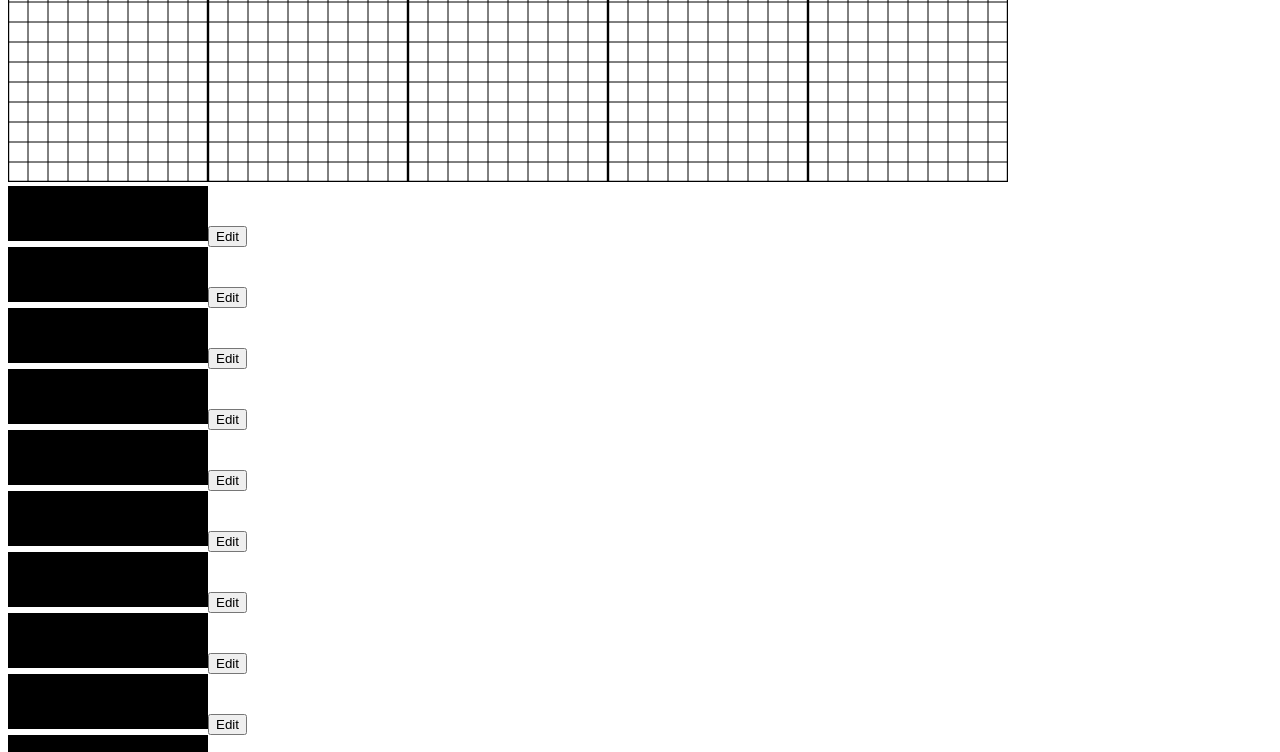
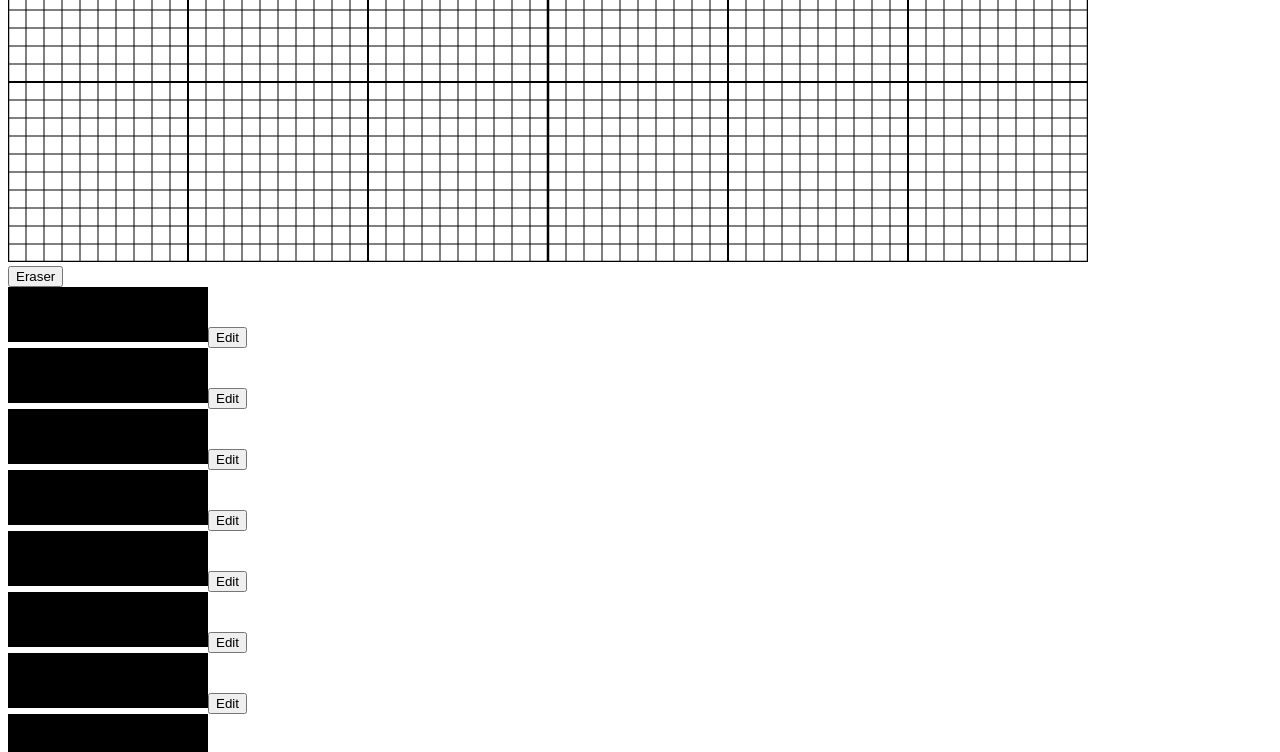
Before and after one commit to Michael115/Knittern, a Next.js app: page / in a window 1280 px wide. Shown: the part 865-1617 px from the top of the page. Built offline with nearby package versions, Linux system fonts and the light colour scheme.

Commit message:
saving is working maybe?

```diff
--- a/components/colorPicker.tsx
+++ b/components/colorPicker.tsx
@@ -1,9 +1,15 @@
 import React, { useCallback, useEffect, useRef, useState } from "react";
-import { ColorPickerParams, Point } from "../interfaces/interfaces";
+import {
+  ColorPickerParams,
+  ColorPickerPosition,
+  Point,
+} from "../interfaces/interfaces";
 
 export const ColorPicker: React.FC<ColorPickerParams> = ({
   width,
   height,
+  initialColorPosition,
+  initialColorRgb,
   onClick,
 }) => {
   const canvasRef = useRef<HTMLCanvasElement>(null);
@@ -13,11 +19,9 @@ export const ColorPicker: React.FC<ColorPickerParams> = ({
   const mouseDownRef = useRef(false);
   const mouseColorBarDownRef = useRef(false);
 
-  const colorbarColor = useRef<string>("rgba(255,0,0,1)");
-  const chosenColor = useRef<string>("rgba(0,0,0,1)");
+  const chosenColor = useRef<string>(initialColorRgb);
 
-  const chosenColorPosition = useRef<Point>({ x: 150, y: 50 });
-  const colorbarPosition = useRef<Point>({ x: 50, y: 0 });
+  const colorPosition = useRef<ColorPickerPosition>(initialColorPosition);
 
   const [open, setOpen] = useState<boolean>(false);
 
@@ -30,6 +34,8 @@ export const ColorPicker: React.FC<ColorPickerParams> = ({
     []
   );
 
+  const divRef = useRef(null);
+
   const adjustPointSpace = (canvas: HTMLCanvasElement, pt: Point): Point => {
     var rect = canvas!.getBoundingClientRect();
     return { x: pt.x - rect.left, y: pt.y - rect.top };
@@ -37,11 +43,9 @@ export const ColorPicker: React.FC<ColorPickerParams> = ({
 
   const drawChosenColor = () => {
     if (chosenColorCanvasRef.current) {
-      console.log(chosenColor.current);
-
       const ctx = chosenColorCanvasRef.current.getContext("2d");
 
-      ctx.fillStyle = chosenColor.current;
+      ctx.fillStyle = getCirclePositionColor();
       ctx.fillRect(0, 0, ctx.canvas.width, ctx.canvas.height);
     }
   };
@@ -52,7 +56,7 @@ export const ColorPicker: React.FC<ColorPickerParams> = ({
 
       let gradientColor = ctx.createLinearGradient(0, 0, ctx.canvas.width, 0);
       gradientColor.addColorStop(0, "rgba(255,255,255,1)");
-      gradientColor.addColorStop(1, colorbarColor.current);
+      gradientColor.addColorStop(1, getColorBar());
       ctx.fillStyle = gradientColor;
       ctx.fillRect(0, 0, ctx.canvas.width, ctx.canvas.height);
 
@@ -66,8 +70,8 @@ export const ColorPicker: React.FC<ColorPickerParams> = ({
       ctx.strokeStyle = "white";
       ctx.lineWidth = 1.5;
       ctx.arc(
-        chosenColorPosition.current.x,
-        chosenColorPosition.current.y,
+        colorPosition.current.color.x,
+        colorPosition.current.color.y,
         10,
         0,
         2 * Math.PI
@@ -95,53 +99,64 @@ export const ColorPicker: React.FC<ColorPickerParams> = ({
       ctx.fillRect(0, 0, ctx.canvas.width, ctx.canvas.height);
 
       ctx.beginPath();
-      ctx.lineWidth = 1.5;
       ctx.arc(
-        colorbarPosition.current.x,
+        colorPosition.current.bar.x,
         ctx.canvas.height / 2,
         10,
         0,
         2 * Math.PI
       );
-      ctx.lineWidth = 4;
+      ctx.lineWidth = 1.5;
       ctx.strokeStyle = "#000";
       ctx.stroke();
     }
   };
 
-  const setChosenColor = () => {
-    if (canvasRef.current) {
-      const ctx = canvasRef.current.getContext("2d");
+  const drawAll = () => {
+    drawColorBar();
+    draw();
+    drawChosenColor();
+  };
 
-      const pt = chosenColorPosition.current;
+  const getChosenColor = () => {
+    if (chosenColorCanvasRef.current) {
+      const ctx = chosenColorCanvasRef.current.getContext("2d");
+
+      const pt = { x: ctx.canvas.width / 2, y: ctx.canvas.height / 2 };
       const pixel = ctx.getImageData(pt.x, pt.y, 1, 1)["data"];
       const rgba = `rgba(${pixel[0]}, ${pixel[1]}, ${pixel[2]}, 1)`;
 
-      if (rgba !== "rgba(0, 0, 0, 1)") {
-        chosenColor.current = rgba;
-      }
-
-      draw();
-      drawChosenColor();
-      drawColorBar();
+      return rgba;
     }
   };
 
-  const setColorBar = () => {
+  const getCirclePositionColor = () => {
+    if (canvasRef.current) {
+      console.log("it gets here?");
+      const ctx = canvasRef.current.getContext("2d");
+
+      const pt = colorPosition.current.color;
+      const pixel = ctx.getImageData(pt.x, pt.y, 1, 1)["data"];
+      const rgba = `rgba(${pixel[0]}, ${pixel[1]}, ${pixel[2]}, 1)`;
+
+      return rgba;
+    }
+    console.log("it gets here? 2", chosenColor.current);
+
+    return chosenColor.current;
+  };
+
+  const getColorBar = () => {
     if (colorBarCanvasRef.current) {
+      console.log("Set color bar", colorPosition);
       const colorBarCtx = colorBarCanvasRef.current.getContext("2d");
 
-      const pt = colorbarPosition.current;
+      const pt = colorPosition.current.bar;
 
       const pixel = colorBarCtx.getImageData(pt.x, pt.y, 1, 1)["data"];
       const rgba = `rgba(${pixel[0]}, ${pixel[1]}, ${pixel[2]}, 1)`;
 
-      if (rgba !== "rgba(0, 0, 0, 1)") {
-        colorbarColor.current = rgba;
-      }
-
-      draw();
-      drawColorBar();
+      return rgba;
     }
   };
 
@@ -151,9 +166,9 @@ export const ColorPicker: React.FC<ColorPickerParams> = ({
       x: e.clientX,
       y: e.clientY,
     });
-    chosenColorPosition.current = pt;
+    colorPosition.current.color = pt;
 
-    setChosenColor();
+    drawAll();
   };
 
   const mouseMove = (e: React.MouseEvent) => {
@@ -162,9 +177,8 @@ export const ColorPicker: React.FC<ColorPickerParams> = ({
         x: e.clientX,
         y: e.clientY,
       });
-      chosenColorPosition.current = pt;
-
-      setChosenColor();
+      colorPosition.current.color = pt;
+      drawAll();
     }
   };
 
@@ -183,10 +197,9 @@ export const ColorPicker: React.FC<ColorPickerParams> = ({
       x: e.clientX,
       y: e.clientY,
     });
-    colorbarPosition.current = pt;
+    colorPosition.current.bar = pt;
 
-    setColorBar();
-    setChosenColor();
+    drawAll();
   };
 
   const mouseMoveColorBar = (e: React.MouseEvent) => {
@@ -195,39 +208,50 @@ export const ColorPicker: React.FC<ColorPickerParams> = ({
         x: e.clientX,
         y: e.clientY,
       });
-      colorbarPosition.current = pt;
+      colorPosition.current.bar = pt;
 
-      setColorBar();
-      setChosenColor();
+      drawAll();
+    }
+  };
+
+  const handleClickOutside = (event: any) => {
+    if (divRef.current && !divRef.current.contains(event.target)) {
+      document.removeEventListener("mousedown", handleClickOutside);
+      onClick(getChosenColor(), colorPosition.current);
+      setOpen(false);
+    }
+  };
+
+  const openPicker = (e: React.MouseEvent) => {
+    setOpen(!open);
+
+    if (!open) {
+      document.addEventListener("mousedown", handleClickOutside);
+    } else {
+      document.removeEventListener("mousedown", handleClickOutside);
+      onClick(getChosenColor(), colorPosition.current);
+      setOpen(false);
     }
   };
 
   useEffect(() => {
-    setColorBar();
-    setChosenColor();
-
-    draw();
-    drawColorBar();
-    drawChosenColor();
+    colorPosition.current = initialColorPosition;
+    chosenColor.current = initialColorRgb;
+    drawAll();
   });
 
   return (
-    <div className={"flex flex-col"}>
+    <div ref={divRef} className={"flex flex-col"}>
       <div className="flex flex-row ">
         <canvas
           className={`flex cursor-pointer`}
-          onClick={() => onClick(chosenColor.current)}
+          onClick={() => onClick(getChosenColor(), colorPosition.current)}
           ref={chosenColorCanvasRef}
           width={width}
           height={55}
         ></canvas>
         <button
-          onClick={() => {
-            setOpen(!open);
-            if (open) {
-              onClick(chosenColor.current);
-            }
-          }}
+          onClick={openPicker}
           className="bg-gray-500 hover:bg-gray-700 text-white text-sm font-bold py-1 px-2 rounded  w-14"
         >
           {!open ? "Edit" : "Close"}
--- a/components/navbar.tsx
+++ b/components/navbar.tsx
@@ -2,7 +2,7 @@ import Link from "next/link";
 
 export function NavBar() {
   return (
-    <div className="flex relative w-full h-16 print:hidden">
+    <div className="flex relative h-full print:hidden">
       <div
         style={{ fontFamily: "Rokkitt" }}
         className="flex px-4 p-1 absolute inset-x-0 top-0 bg-blue items-center justify-start text-gray-text text-4xl"
--- a/components/patternCanvas.tsx
+++ b/components/patternCanvas.tsx
@@ -1,6 +1,7 @@
-import React, { useEffect, useRef } from "react";
+import React, { useCallback, useEffect, useRef, useState } from "react";
 import {
   Canvas,
+  ChosenColor,
   Color,
   Pattern,
   Point,
@@ -8,6 +9,7 @@ import {
 } from "../interfaces/interfaces";
 import { ColorPicker } from "./colorPicker";
 
+const NODRAW = "n";
 const floor = (floor: number, nearest: number) => {
   return Math.floor(floor / nearest) * nearest;
 };
@@ -19,22 +21,39 @@ const freshStitches = (
   colSize: number
 ) =>
   new Array<Stitch>(width / rowSize)
-    .fill({ color: "nodraw" })
-    .map(() => new Array<Stitch>(height / colSize).fill({ color: "nodraw" }));
+    .fill({ c: NODRAW })
+    .map(() => new Array<Stitch>(height / colSize).fill({ c: NODRAW }));
 
 export const PatternCanvas: React.FC<Canvas> = ({ width, height }) => {
-  const rowSize = 20;
-  const colSize = 20;
+  const rowSize = 18;
+  const colSize = 18;
 
   const canvasRef = useRef<HTMLCanvasElement>(null);
   const mouseDownRef = useRef(false);
-  const currentColor = useRef<string>("nodraw");
+  const currentColorType = useRef<string>(NODRAW);
 
-  const colors = new Map<string, string>([]);
-
-  const pattern = useRef<Pattern>({
+  const [pattern, setPattern] = useState<Pattern>({
+    name: null,
+    colors: Object.fromEntries(
+      new Map<string, ChosenColor>(
+        Array.from(Array(13).keys()).map((i) => [
+          i.toString(),
+          {
+            colorRgb: "rgba(0,0,0,1)",
+            locked: false,
+            colorCoord: { color: { x: 120, y: 50 }, bar: { x: 100, y: 0 } },
+          },
+        ])
+      )
+    ),
     stitches: freshStitches(width, height, rowSize, colSize),
   });
+
+  const [saved, setSaved] = useState<Pattern[]>([]);
+
+  useEffect(() => {
+    setSaved(getSaved());
+  }, []);
 
   const pointToGrid = (pt: Point, rowSize: number, colSize: number): Point => {
     return {
@@ -47,15 +66,17 @@ export const PatternCanvas: React.FC<Canvas> = ({ width, height }) => {
     ctx: CanvasRenderingContext2D,
     ptStart: Point,
     ptEnd: Point,
-    bold: boolean
+    index: number
   ) => {
     ctx.beginPath();
     ctx.moveTo(ptEnd.x, ptEnd.y);
     ctx.lineTo(ptStart.x, ptStart.y);
     ctx.strokeStyle = `rgb(${0}, ${0}, ${0})`;
 
-    if (bold) {
-      ctx.lineWidth = 2.4;
+    if (index % 30 == 0) {
+      ctx.lineWidth = 2.5;
+    } else if (index % 10 == 0) {
+      ctx.lineWidth = 2;
     } else {
       ctx.lineWidth = 1;
     }
@@ -76,7 +97,7 @@ export const PatternCanvas: React.FC<Canvas> = ({ width, height }) => {
 
         var pt = { x: x * rowSize, y: y * colSize };
 
-        fillGridRectangle(ctx, pt, stitch.color);
+        fillGridRectangle(ctx, pt, stitch.c);
       }
     }
 
@@ -85,7 +106,7 @@ export const PatternCanvas: React.FC<Canvas> = ({ width, height }) => {
         ctx,
         { x: index * colSize, y: 0 },
         { x: index * colSize, y: height },
-        index % 10 == 0
+        index
       );
     }
 
@@ -94,7 +115,7 @@ export const PatternCanvas: React.FC<Canvas> = ({ width, height }) => {
         ctx,
         { x: 0, y: index * rowSize },
         { x: width, y: index * rowSize },
-        index % 10 == 0
+        index
       );
     }
   };
@@ -104,9 +125,10 @@ export const PatternCanvas: React.FC<Canvas> = ({ width, height }) => {
     pt: Point,
     colorType: string
   ) => {
-    if (colorType !== "nodraw") {
-      var colorLookup = colors.get(colorType);
-      ctx.fillStyle = colorLookup;
+    if (colorType !== NODRAW) {
+      var colorLookup = pattern.colors[colorType];
+
+      ctx.fillStyle = colorLookup.colorRgb;
       ctx.fillRect(
         floor(pt.x, rowSize),
         floor(pt.y, colSize),
@@ -134,7 +156,7 @@ export const PatternCanvas: React.FC<Canvas> = ({ width, height }) => {
           ctx,
           { x: index * colSize, y: 0 },
           { x: index * colSize, y: height },
-          index % 10 == 0
+          index
         );
       }
 
@@ -143,22 +165,23 @@ export const PatternCanvas: React.FC<Canvas> = ({ width, height }) => {
           ctx,
           { x: 0, y: index * rowSize },
           { x: width, y: index * rowSize },
-          index % 10 == 0
+          index
         );
       }
 
-      drawPattern(ctx, pattern.current);
+      drawPattern(ctx, pattern);
     }
   });
 
   const mouseDraw = (ctx: CanvasRenderingContext2D, pt: Point) => {
     var adjust = adjustPointSpace(pt);
     var gridPosition = pointToGrid(adjust, rowSize, colSize);
-    pattern.current.stitches[gridPosition.y][gridPosition.x] = {
-      color: currentColor.current,
+
+    pattern.stitches[gridPosition.y][gridPosition.x] = {
+      c: currentColorType.current,
     };
 
-    drawPattern(ctx, pattern.current);
+    drawPattern(ctx, pattern);
   };
 
   const mouseMove = (e: React.MouseEvent) => {
@@ -180,38 +203,102 @@ export const PatternCanvas: React.FC<Canvas> = ({ width, height }) => {
     mouseDownRef.current = false;
   };
 
-  const colorPickerClick = (color: string, colorName: string) => {
-    colors.set(colorName, color);
-    currentColor.current = colorName;
+  const colorPickerClick = (color: ChosenColor, colorName: string) => {
+    pattern.colors[colorName] = color;
+
+    currentColorType.current = colorName;
 
     const ctx = canvasRef.current.getContext("2d")!;
-    drawPattern(ctx, pattern.current);
+    drawPattern(ctx, pattern);
   };
 
-  function download() {
-    var canvas = document.getElementById("canvas");
+  const load = (name: string) => {
+    var newPattern = saved.filter((n) => name == name)[0];
+    setPattern(newPattern);
+
+    const ctx = canvasRef.current.getContext("2d")!;
+    drawPattern(ctx, pattern);
+  };
+
+  const save = () => {
+    pattern.name = "pattern-" + String(saved.length).padStart(4, "0");
+
+    localStorage.setItem(pattern.name, JSON.stringify(pattern));
+
+    setSaved(getSaved());
+  };
+
+  const deletePattern = (name: string) => {
+    localStorage.removeItem(name);
+    setSaved(getSaved());
+  };
+
+  const getSaved = () => {
+    if (typeof window !== "undefined") {
+      const keys = Object.keys(localStorage);
+      const i = keys.length;
+
+      var patterns = Object.keys(localStorage)
+        .filter((f) => f.startsWith("pattern"))
+        .map((m) => JSON.parse(localStorage.getItem(m)) as Pattern);
+
+      return patterns.sort((a, b) =>
+        a.name > b.name ? -1 : b.name > a.name ? 1 : 0
+      );
+    }
+    return [];
+  };
+
+  const download = () => {
     var url = canvasRef.current.toDataURL("image/png");
     var link = document.createElement("a");
-    link.download = "filename.png";
+    link.download = `pattern-${new Date().toISOString()}.png`;
     link.href = url;
     link.click();
-  }
+  };
 
   return (
     <div className={"flex flex-row gap-x-4"}>
       <div className="flex flex-col gap-y-4">
+        <div
+          style={{ fontFamily: "Rokkitt" }}
+          className="flex px-4 p-1 bg-blue items-center justify-start text-gray-text text-4xl"
+        >
+          Knittern
+        </div>
         <button
           className="bg-blue-500 hover:bg-blue-700 text-white font-bold py-2 px-4 rounded"
-          onClick={() => download()}
+          onClick={download}
         >
           Download
         </button>
         <button
-          className="bg-red-500 hover:bg-red-700 text-white font-bold py-2 px-4 rounded"
-          onClick={() => (currentColor.current = "nodraw")}
+          className="bg-blue-500 hover:bg-blue-700 text-white font-bold py-2 px-4 rounded"
+          onClick={save}
         >
-          Clear
+          Save
         </button>
+
+        <div className="flex flex-col items-center gap-y-2">
+          {saved.map((x) => (
+            <div className="flex flex-row" key={x.name}>
+              <button
+                onClick={() => load(x.name)}
+                className={
+                  "flex bg-gray-300 hover:bg-gray-500 font-bold rounded p-2"
+                }
+              >
+                {x.name}
+              </button>
+              <button
+                onClick={() => deletePattern(x.name)}
+                className="bg-red-500 hover:bg-red-700 text-white font-bold px-1 rounded"
+              >
+                Delete
+              </button>
+            </div>
+          ))}
+        </div>
       </div>
       <div>
         <canvas
@@ -225,35 +312,27 @@ export const PatternCanvas: React.FC<Canvas> = ({ width, height }) => {
           height={height}
         ></canvas>
       </div>
+
       <div className={"flex flex-col gap-y-2 print:hidden"}>
-        {/* <button
-          className="bg-red-500 hover:bg-blue-700 text-white font-bold py-2 px-4 rounded"
-          onClick={() => (currentColor.current = "nodraw")}
+        <button
+          className="bg-gray-500 hover:bg-gray-700 text-white font-bold py-2 px-4 rounded"
+          onClick={() => (currentColorType.current = NODRAW)}
         >
-          Clear
-        </button> */}
-        {[
-          "0",
-          "1",
-          "2",
-          "3",
-          "4",
-          "5",
-          "6",
-          "7",
-          "8",
-          "9",
-          "10",
-          "11",
-          "12",
-          "13",
-          "14",
-        ].map((i) => (
+          Eraser
+        </button>
+        {Array.from(Array(13).keys()).map((i) => (
           <ColorPicker
+            initialColorPosition={pattern.colors[i.toString()].colorCoord}
+            initialColorRgb={pattern.colors[i.toString()].colorRgb}
             key={i}
             width={200}
             height={200}
-            onClick={(color) => colorPickerClick(color, i)}
+            onClick={(color, colorCoord) =>
+              colorPickerClick(
+                { colorRgb: color, locked: false, colorCoord },
+                i.toString()
+              )
+            }
           ></ColorPicker>
         ))}
       </div>
--- a/pages/index.tsx
+++ b/pages/index.tsx
@@ -5,15 +5,14 @@ import { PatternCanvas } from "../components/patternCanvas";
 
 export default function Home() {
   return (
-    <div className="flex flex-col items-center justify-center min-h-screen">
+    <div className="flex flex-col justify-between min-h-screen">
       <Head>
         <title>Knittern</title>
         <link rel="icon" href="/favicon.ico" />
       </Head>
-      <NavBar />
 
-      <div className="flex flex-col relative items-center justify-center w-full flex-1 px-20 text-center">
-        <PatternCanvas width={1000} height={1000} />
+      <div className="flex flex-col flex-1 p-4 items-center">
+        <PatternCanvas width={1080} height={1080} />
       </div>
 
       <footer className="flex items-center justify-center w-full print:hidden">
```
Also changed, not shown: interfaces/interfaces.ts (+17 -2 lines), 1 other file (tests, documents, lock files or other folders).
